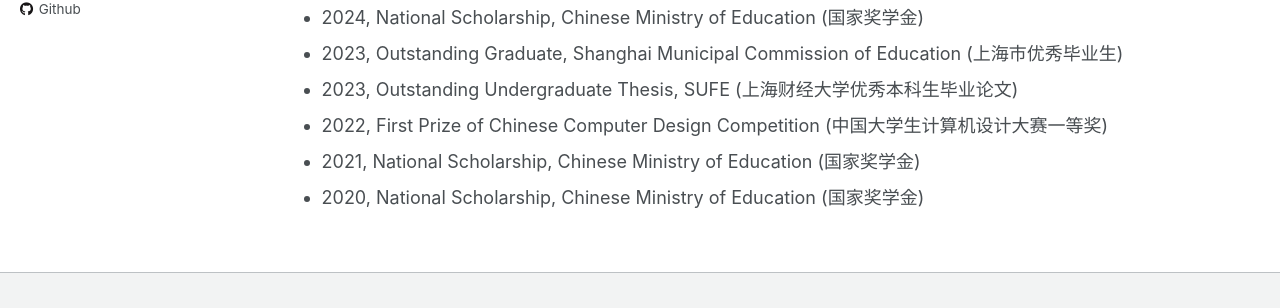
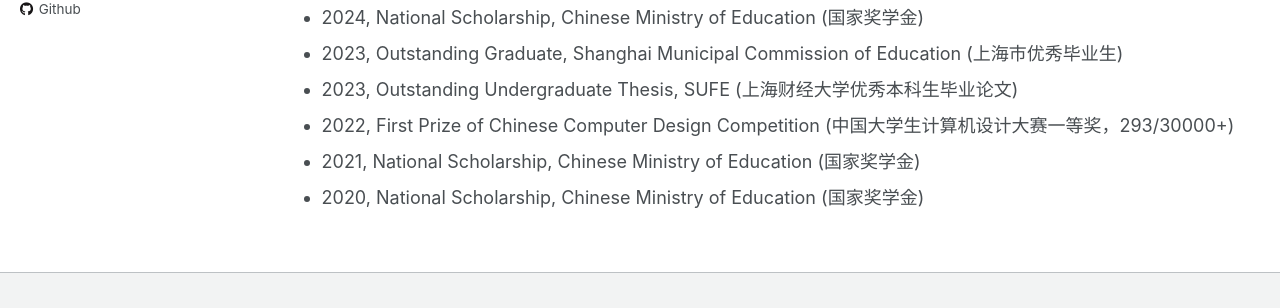
Before and after one commit to wuyucheng2002/wuyucheng2002.github.io, a Jekyll site: the page built from _pages/experience.md, in a window 1280 px wide and 900 px high, scrolled down 740 px. Shown: the part 473-781 px from the top of the window. Built offline with Jekyll 4.4.1, drawn with Linux system fonts in a browser that asks for light colours; some web fonts are replaced.

Commit message:
Update experience.md

```diff
--- a/_pages/experience.md
+++ b/_pages/experience.md
@@ -38,6 +38,6 @@ Skill: Feature Engineering, Data Cleaning, Data Mining
 * 2024, National Scholarship, Chinese Ministry of Education (国家奖学金)
 * 2023, Outstanding Graduate, Shanghai Municipal Commission of Education (上海市优秀毕业生)
 * 2023, Outstanding Undergraduate Thesis, SUFE (上海财经大学优秀本科生毕业论文)
-* 2022, First Prize of Chinese Computer Design Competition (中国大学生计算机设计大赛一等奖)
+* 2022, First Prize of Chinese Computer Design Competition (中国大学生计算机设计大赛一等奖，293/30000+)
 * 2021, National Scholarship, Chinese Ministry of Education (国家奖学金)
 * 2020, National Scholarship, Chinese Ministry of Education (国家奖学金)
```
